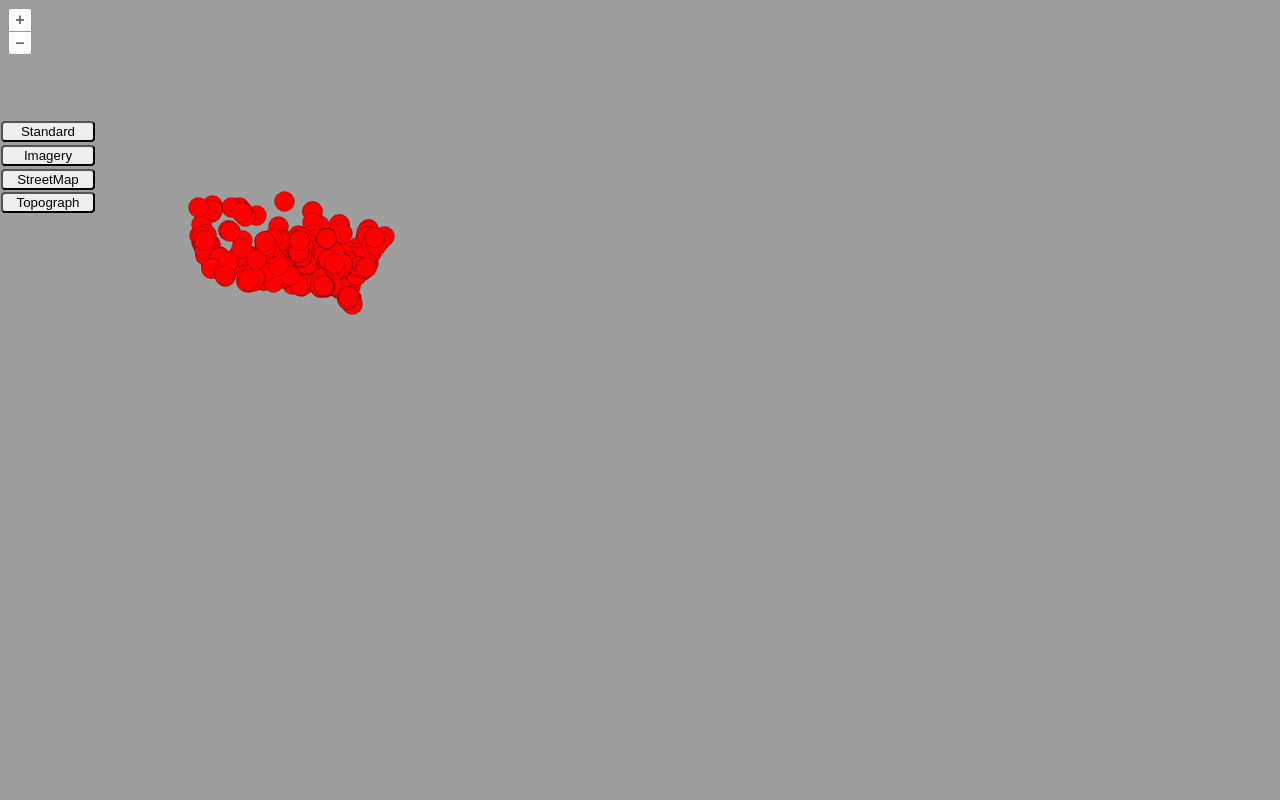
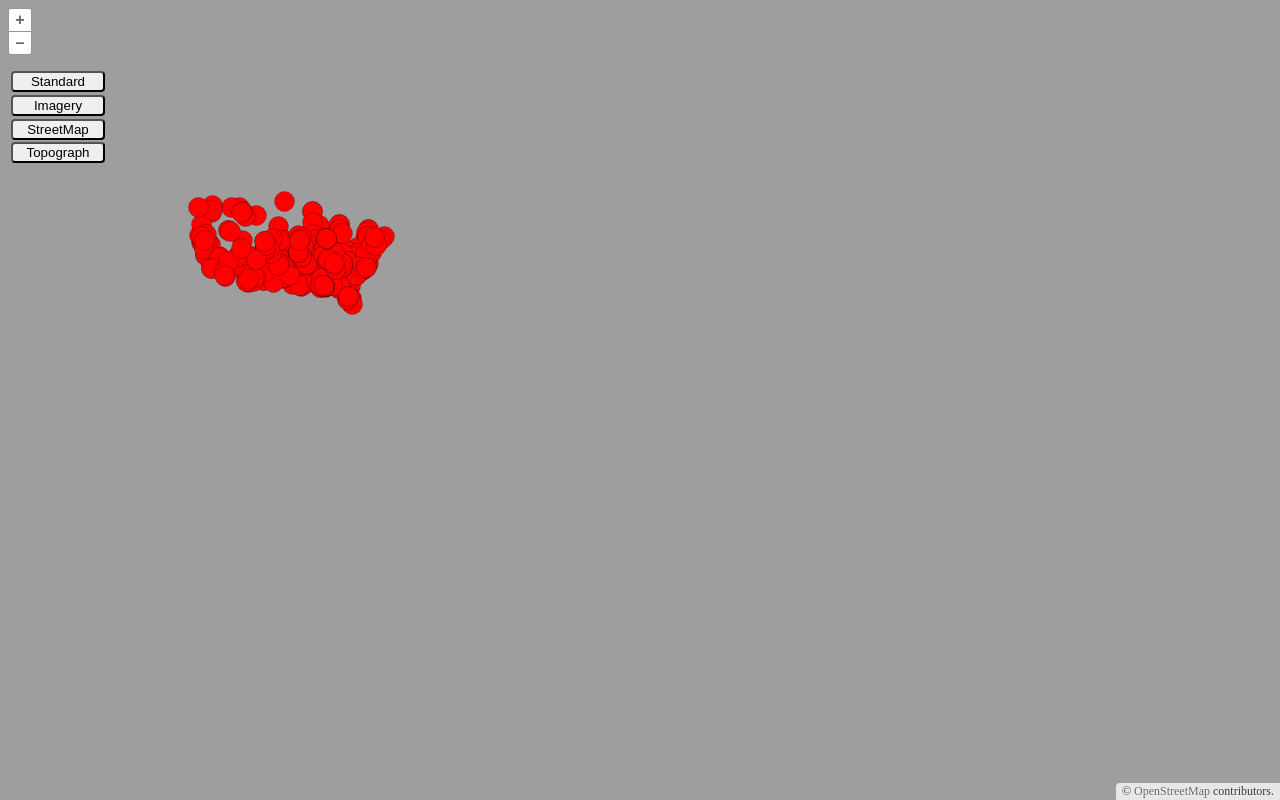
Before and after one commit to ryanlong1004/spot-maps, a website built with Vite: page index.html in a window 1280 px wide. Built offline with nearby package versions, Linux system fonts and the light colour scheme.

Commit message:
change default layer and tidy

```diff
--- a/index.html
+++ b/index.html
@@ -47,7 +47,8 @@
     min-width: 7em !important;
     border-radius: 4px;
     position: relative;
-    top: 15vh;
+    top: 70px;
+    left: 10px;
     margin: .1em;
   }
 </style>
--- a/layers.js
+++ b/layers.js
@@ -18,7 +18,7 @@ let arcgisImagery = new TileLayer({
         url: "https://server.arcgisonline.com/ArcGIS/rest/services/World_Imagery/MapServer/tile/{z}/{y}/{x}?appid=45ad401c-fa23-4a10-8b2f-a7ad29a3e2a0",
         attribution: 'Tiles &copy; <a href="https://www.esri.com/">ESRI</a>',
     }),
-    visible: true,
+    visible: false,
     title: "ArcgisImagery",
 });
 
@@ -34,7 +34,7 @@ let arcgisStreetMap = new TileLayer({
 
 let openStreetMapStandard = new TileLayer({
     source: new OSM(),
-    visible: false,
+    visible: true,
     title: "OSMStandard",
 });
 
--- a/map.js
+++ b/map.js
@@ -63,23 +63,8 @@ class SpotMap {
     constructor(data) {
         this.data = data;
         this.map = defaultMap;
-        this.controls = document.querySelectorAll('.sidebar > input[type=radio]')
-        this._setupLayerControls()
         this.addEvents(this.map.layers)
         this.addMarkersAsLonLat(this.data.rows)
-    }
-
-    /**
-     * Adds the controls responsible for switching between
-     * topographic layers.
-     */
-    _setupLayerControls = () => {
-        // console.debug("adding layer toggling controls")
-        this.controls.forEach(control => {
-            control.addEventListener('change', y => {
-                this.toggleMapLayer(y.target.value);
-            })
-        })
     }
 
     addMarkersAsLonLat = (rows) => {
@@ -113,9 +98,6 @@ class SpotMap {
             }
         });
     }
-    toggleMarkerLayer = (markerTitle) => {
-        return
-    }
 }
 
 export { SpotMap }
```
